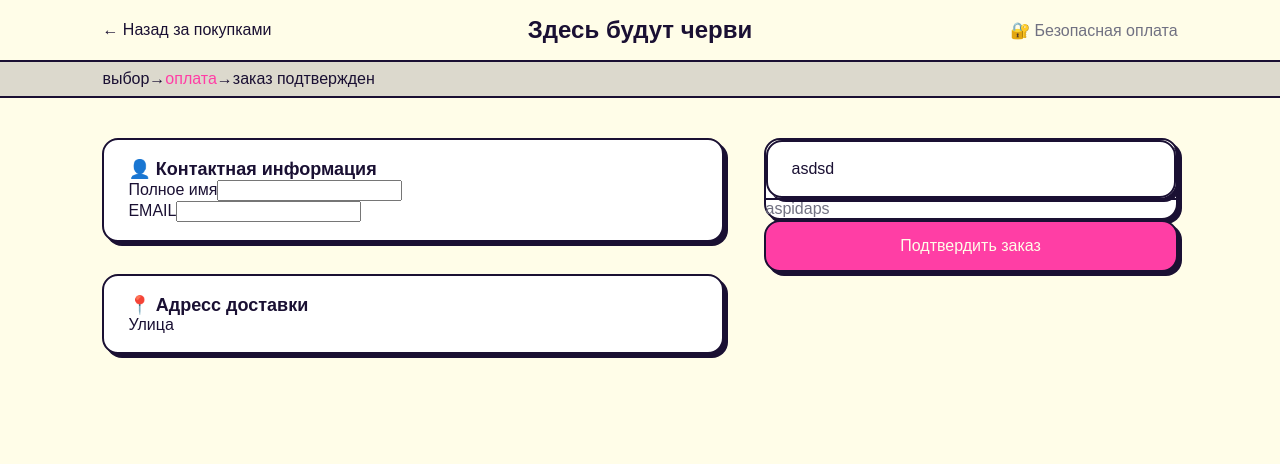
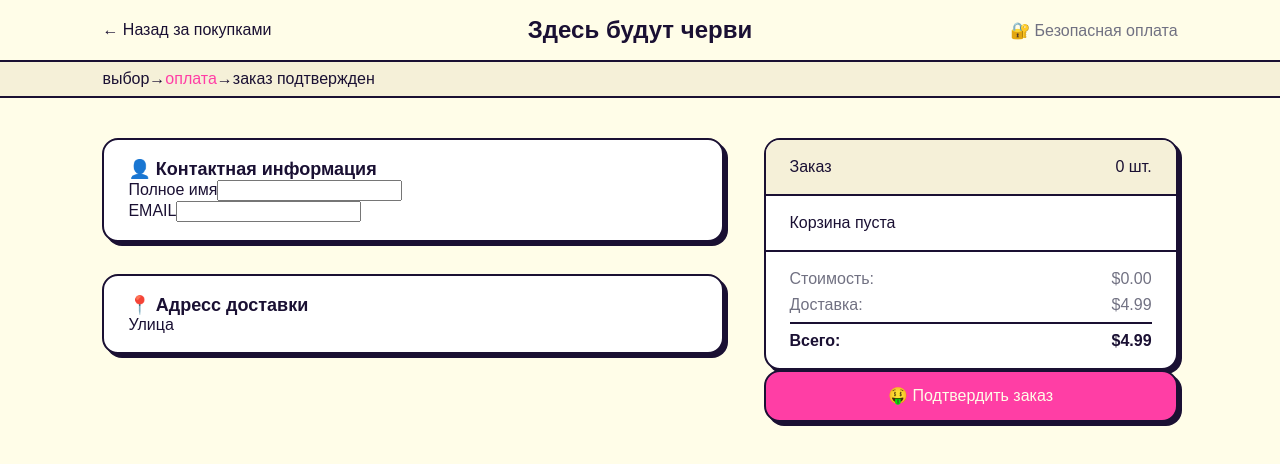
Before and after one commit to otiosumax/squirmles-shop, a React (Vite) app: page /checkout in a window 1280 px wide. Shown: the top 464 px of the page. Built offline with nearby package versions, Linux system fonts and the light colour scheme; a web font is replaced by a local one.

Commit message:
Completed payment summary panel, also some small tweaks in css'es

```diff
--- a/src/components/itemCard/itemCard.css
+++ b/src/components/itemCard/itemCard.css
@@ -4,11 +4,6 @@
 
   overflow: hidden;
   box-sizing: border-box;
-
-  /* border: var(--border-width) solid var(--border);
-  border-radius: var(--radius);
-  box-shadow: calc(2 * var(--border-width)) calc(2 * var(--border-width))
-    var(--border); */
 
   transition: 200ms;
 }
@@ -44,7 +39,6 @@
 
 .item-info {
   bottom: 0;
-  /* padding: 16px; */
   display: flex;
   flex-direction: column;
   gap: 8px;
@@ -77,14 +71,13 @@
 
 .in-cart-quantity {
   display: flex;
-  align-items: stretch; /* Растянет все элементы (и кнопки, и span) на одинаковую высоту */
-
+  align-items: stretch;
   span {
     display: inline-block;
-    align-items: center; /* Отцентрует цифру внутри span по вертикали */
+    align-items: center;
     justify-content: center;
     padding: 0 8px;
-    box-sizing: border-box; /* Чтобы границы входили в размер элемента */
+    box-sizing: border-box;
     border: var(--border-width) solid var(--border);
     border-style: solid none;
     height: full;
--- a/src/components/orderSummary/orderSummary.css
+++ b/src/components/orderSummary/orderSummary.css
@@ -1,4 +1,41 @@
 .order-summary {
   background-color: var(--card);
-  background-clip: padding-box;
+  overflow: hidden;
+  box-sizing: border-box;
+
+  .summary-header {
+    background-color: var(--muted);
+    display: grid;
+    grid-template-columns: 1fr 1fr;
+    align-items: center;
+  }
 }
+
+.summary-item-card {
+  display: grid;
+  grid-template-columns: auto 1fr auto;
+  gap: 8px;
+  align-items: center;
+
+  .summary-item-name {
+    color: var(--foreground);
+  }
+
+  img {
+    border: var(--border-width) solid var(--border);
+    border-radius: var(--radius);
+    max-width: 48px;
+  }
+}
+
+.pricing {
+  .pricing-line {
+    display: grid;
+    margin: 0 0 8px 0;
+    grid-template-columns: 1fr auto;
+  }
+
+  .pricing-line:last-child {
+    margin: 8px 0 0;
+  }
+}
--- a/src/components/orderSummary/orderSummary.tsx
+++ b/src/components/orderSummary/orderSummary.tsx
@@ -1,19 +1,97 @@
 import "./orderSummary.css";
 
 import type { Product } from "../../models/product";
+import { useCart } from "../../contexts/cartContext";
+import { useProducts } from "../../contexts/productsContext";
 
-function SummaryItemCard(item: Product) {
-  return <div>
-
-  </div>
+function SummaryItemCard({
+  item,
+  quantity,
+}: {
+  item: Product;
+  quantity: number;
+}) {
+  return (
+    <div className="summary-item-card card-padding">
+      <img src={item.imageUrl} alt={item.name} />
+      <div>
+        <h4>{item.name}</h4>
+        <p>кол-во: {quantity}</p>
+      </div>
+      <p className="summary-item-name">${item.price * quantity}</p>
+    </div>
+  );
 }
 
 export default function OrderSummary() {
+  const cart = useCart();
+  const products = useProducts();
+
+  // 🔥 Проверка на загрузку
+  if (!products.productsList || products.productsList.length === 0) {
+    return (
+      <div className="bordered order-summary">
+        <div className="summary-header card-padding">
+          <span>Заказ</span>
+          <span>0 шт.</span>
+        </div>
+        <div className="card-padding">Загрузка корзины...</div>
+      </div>
+    );
+  }
+
+  const getProductById = (id: string) =>
+    products.productsList.find((product) => String(id) === String(product.id));
+
+  // 🔥 Фильтруем корзину от невалидных товаров
+  const validCartItems = cart.inCart.filter((item) => getProductById(item.id));
+
+  const total = validCartItems.reduce((total, item) => {
+    const product = getProductById(item.id);
+    return total + item.quantity * (product?.price || 0);
+  }, 0);
+
+  const shipping = total < 1000 ? 4.99 : 0;
+
   return (
     <div className="bordered order-summary">
-      <div className="bordered summary-header card-padding">asdsd</div>
+      <div className="summary-header card-padding">
+        <span className="align-left">Заказ</span>
+        <span className="align-right">{validCartItems.length} шт.</span>
+      </div>
       <div className="divider" />
-      <p>aspidaps</p>
+
+      {validCartItems.length === 0 && (
+        <div className="card-padding">Корзина пуста</div>
+      )}
+
+      {validCartItems.map((cartItem) => {
+        const data = getProductById(cartItem.id);
+        return (
+          <SummaryItemCard
+            key={cartItem.id}
+            item={data!}
+            quantity={cartItem.quantity}
+          />
+        );
+      })}
+
+      <div className="divider" />
+      <div className="pricing card-padding">
+        <p className="pricing-line">
+          <span>Стоимость:</span>
+          <span>${total.toFixed(2)}</span>
+        </p>
+        <p className="pricing-line">
+          <span>Доставка:</span>
+          <span>{total < 1000 ? "$4.99" : "бесплатно"}</span>
+        </p>
+        <div className="divider" />
+        <div className="pricing-line">
+          <h4>Всего:</h4>
+          <h4>${(total + shipping).toFixed(2)}</h4>
+        </div>
+      </div>
     </div>
   );
 }
--- a/src/pages/checkout/checkout.css
+++ b/src/pages/checkout/checkout.css
@@ -12,7 +12,7 @@
   .progress-stripe {
     padding: 8px var(--indent);
 
-    background-color: color-mix(in srgb, var(--foreground) 15%, transparent);
+    background-color: var(--muted);
     border-bottom: var(--border-width) solid var(--border);
   }
 
--- a/src/pages/checkout/checkout.tsx
+++ b/src/pages/checkout/checkout.tsx
@@ -38,7 +38,7 @@ export default function Checkout() {
         </div>
         <div className="order">
           <OrderSummary />
-          <button className="button bordered">Подтвердить заказ</button>
+          <button className="button bordered">🤑 Подтвердить заказ</button>
         </div>
       </form>
     </div>
--- a/src/styles/app.css
+++ b/src/styles/app.css
@@ -13,16 +13,6 @@
   display: grid;
   grid-template-columns: 1fr 1fr 1fr;
   align-items: center;
-
-  .align-left {
-    justify-self: start;
-  }
-  .align-center {
-    justify-self: center;
-  }
-  .align-right {
-    justify-self: end;
-  }
 
   .menu {
     display: flex;
@@ -62,3 +52,13 @@
 .card-padding {
   padding: 18px 24px;
 }
+
+.align-left {
+  justify-self: start;
+}
+.align-center {
+  justify-self: center;
+}
+.align-right {
+  justify-self: end;
+}
--- a/src/styles/font.css
+++ b/src/styles/font.css
@@ -6,6 +6,8 @@ html {
 }
 
 p,
-span {
+span,
+h4,
+a {
   font-family: sans-serif;
 }
--- a/src/styles/index.css
+++ b/src/styles/index.css
@@ -1,7 +1,7 @@
 :root {
   --background: #fffde8;
   --foreground: #1a1033;
-  --muted: #ececf0;
+  --muted: #f5f0d8;
   --muted-foreground: #717182;
   --primary: #ff3ea5;
   --secondary: #b9f5a0;
@@ -61,6 +61,10 @@ h3 {
   margin: 0;
   font-size: 1.125rem;
 }
+h4 {
+  margin: 0;
+  font-size: 1rem;
+}
 
 a {
   text-decoration: none;
```
Also changed, not shown: src/components/collection/collection.tsx (+4 -3 lines).
